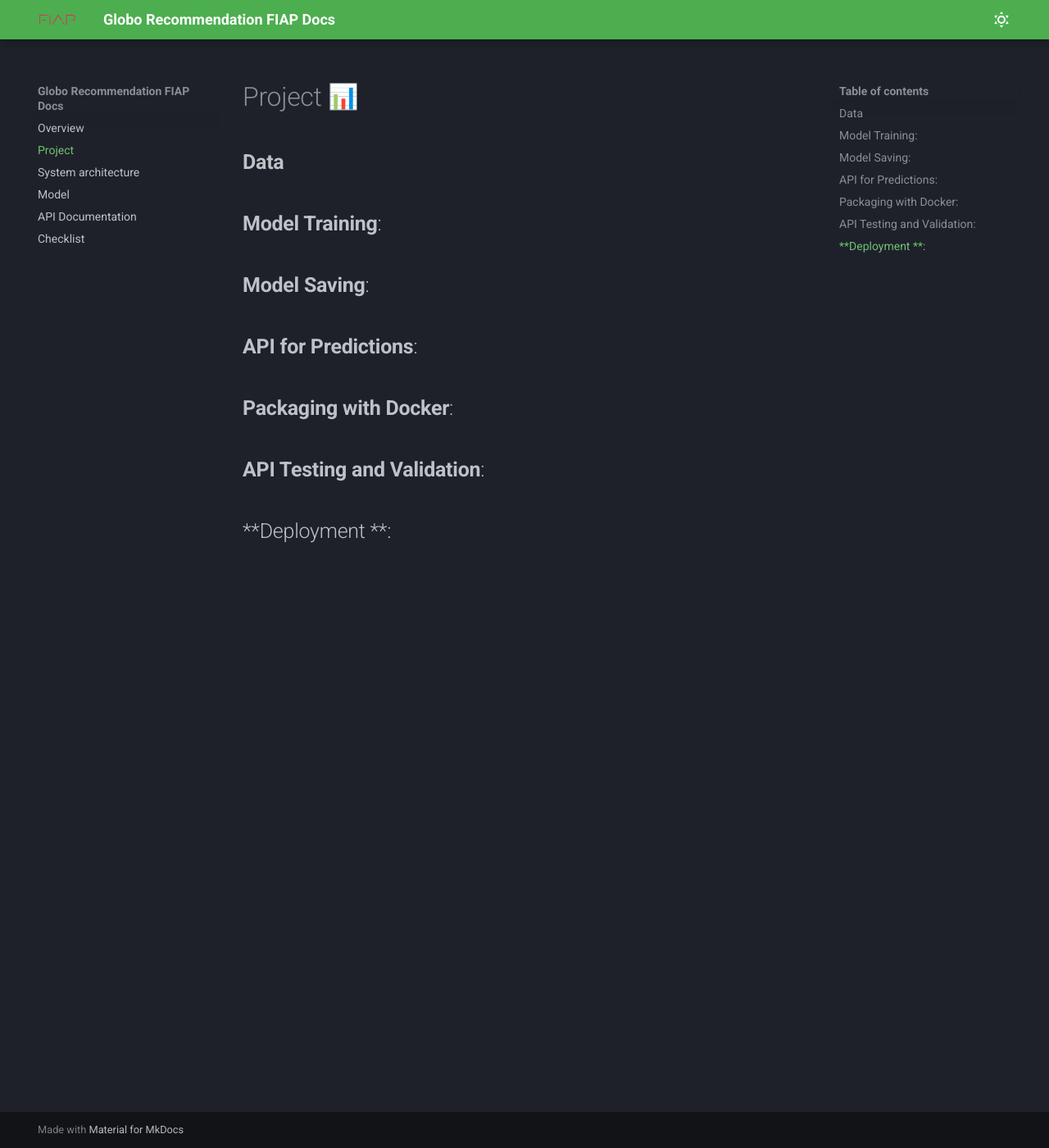
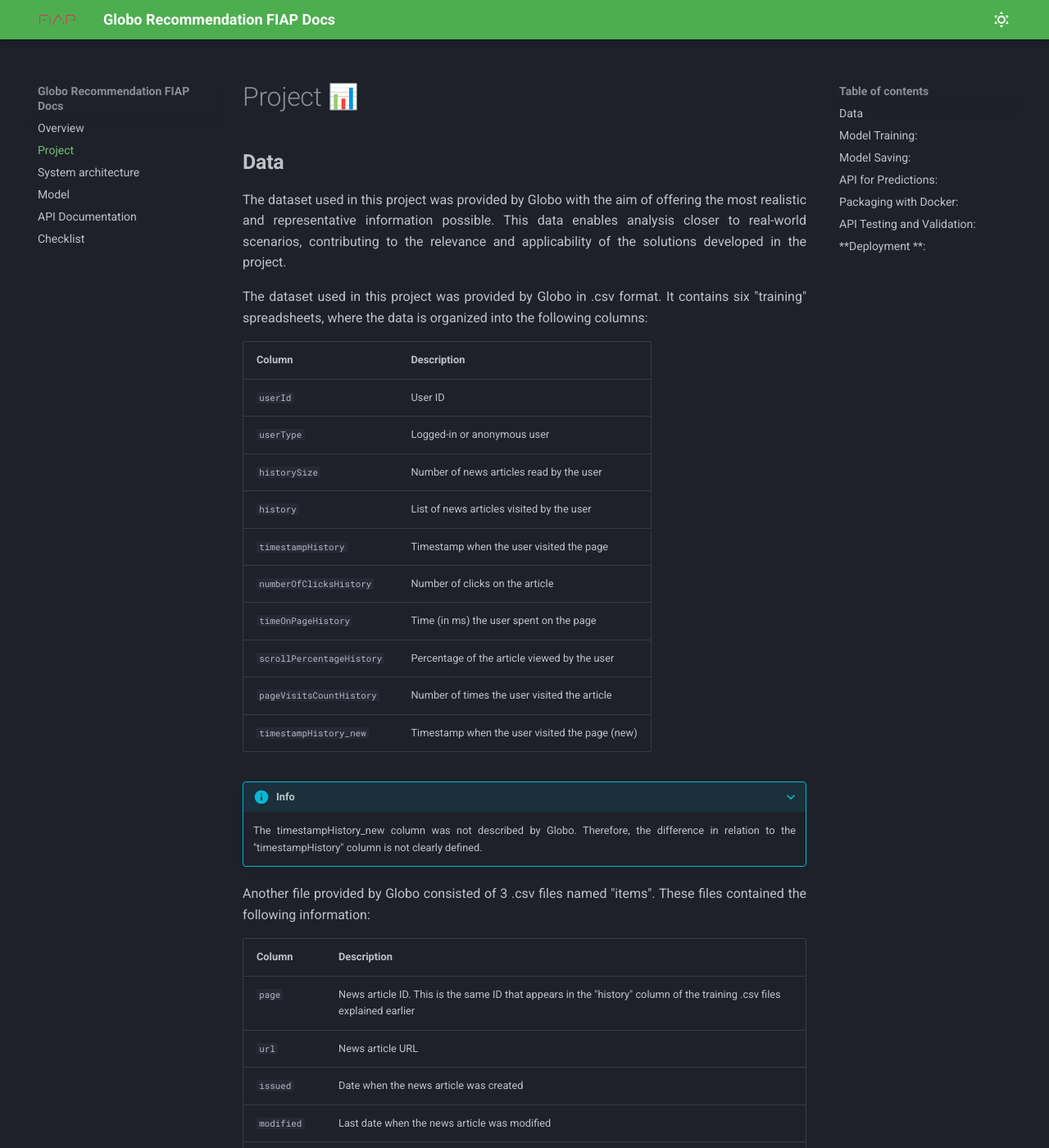
Before and after one commit to BrisaNascimento/globo_recommendation_fiap, an MkDocs documentation site: the page built from docs/project.md, in a window 1280 px wide and 1400 px high. Shown: the whole window at 82% size. Built offline with MkDocs 1.6.1 and Material for MkDocs 9.7.7, drawn with Linux system fonts in a browser that asks for light colours; emoji names are drawn with the system emoji font; some of the changed text lies outside the part shown.

Commit message:
Added data documentation and general formatting settings

```diff
--- /dev/null
+++ b/docs/extra.css
@@ -0,0 +1,3 @@
+.md-content p {
+    text-align: justify;
+}
--- a/docs/project.md
+++ b/docs/project.md
@@ -1,6 +1,42 @@
 # Project :bar_chart:
 
 ## **Data**
+
+The dataset used in this project was provided by Globo with the aim of offering the most realistic and representative information possible. This data enables analysis closer to real-world scenarios, contributing to the relevance and applicability of the solutions developed in the project.
+
+The dataset used in this project was provided by Globo in .csv format. It contains six "training" spreadsheets, where the data is organized into the following columns:
+
+| Column                    | Description                                          |
+| ------------------------- | ---------------------------------------------------- |
+| `userId`                  | User ID                                              |
+| `userType`                | Logged-in or anonymous user                          |
+| `historySize`             | Number of news articles read by the user             |
+| `history`                 | List of news articles visited by the user            |
+| `timestampHistory`        | Timestamp when the user visited the page             |
+| `numberOfClicksHistory`   | Number of clicks on the article                      |
+| `timeOnPageHistory`       | Time (in ms) the user spent on the page              |
+| `scrollPercentageHistory` | Percentage of the article viewed by the user         |
+| `pageVisitsCountHistory`  | Number of times the user visited the article         |
+| `timestampHistory_new`    | Timestamp when the user visited the page (new)        |
+
+???+ info
+
+    The timestampHistory_new column was not described by Globo. Therefore, the difference in relation to the "timestampHistory" column is not clearly defined.
+
+
+Another file provided by Globo consisted of 3 .csv files named "items". These files contained the following information:
+
+| Column      | Description                                                                                                            |
+| ----------- | ---------------------------------------------------------------------------------------------------------------------- |
+| `page`      | News article ID. This is the same ID that appears in the "history" column of the training .csv files explained earlier |
+| `url`       | News article URL                                                                                                       |
+| `issued`    | Date when the news article was created                                                                                 |
+| `modified`  | Last date when the news article was modified                                                                           |
+| `title`     | News article title                                                                                                     |
+| `body`      | News article body                                                                                                      |
+| `caption`   | News article subtitle                                                                                                  |
+
+The data presented are the ones initially provided. However, it is possible to extract additional information through treatments applied to these data. The treatments performed and the potential new data generated from them will be explained later, should they be used.
 
 ## **Model Training**:
 
--- a/mkdocs.yml
+++ b/mkdocs.yml
@@ -24,6 +24,9 @@
       primary: blue
       accent: deep orange
 
+extra_css:
+  - extra.css
+
 plugins:
  - mkdocstrings
 
@@ -33,6 +36,9 @@
  - pymdownx.mark
  - pymdownx.tilde
  - pymdownx.highlight
+ - admonition
+ - pymdownx.details
+ - pymdownx.superfences
 
 nav:
  - Overview: index.md
```
